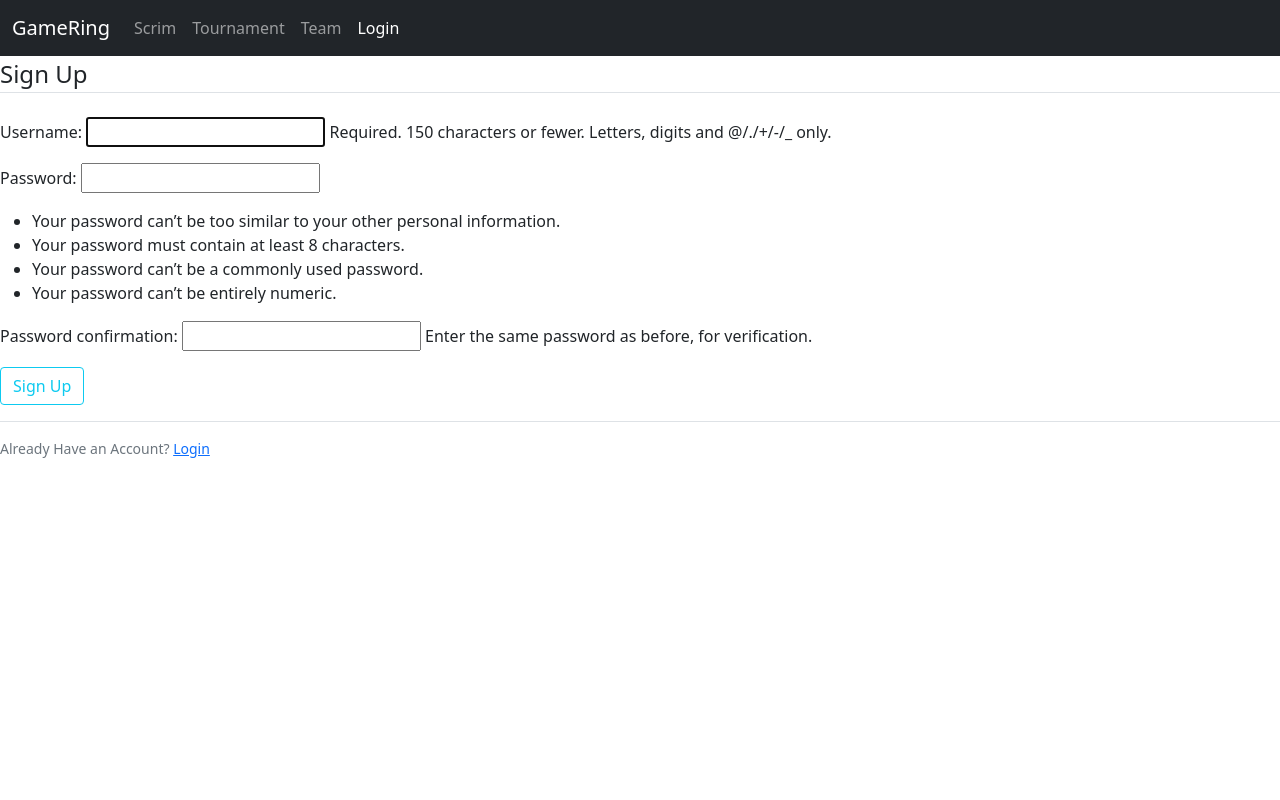
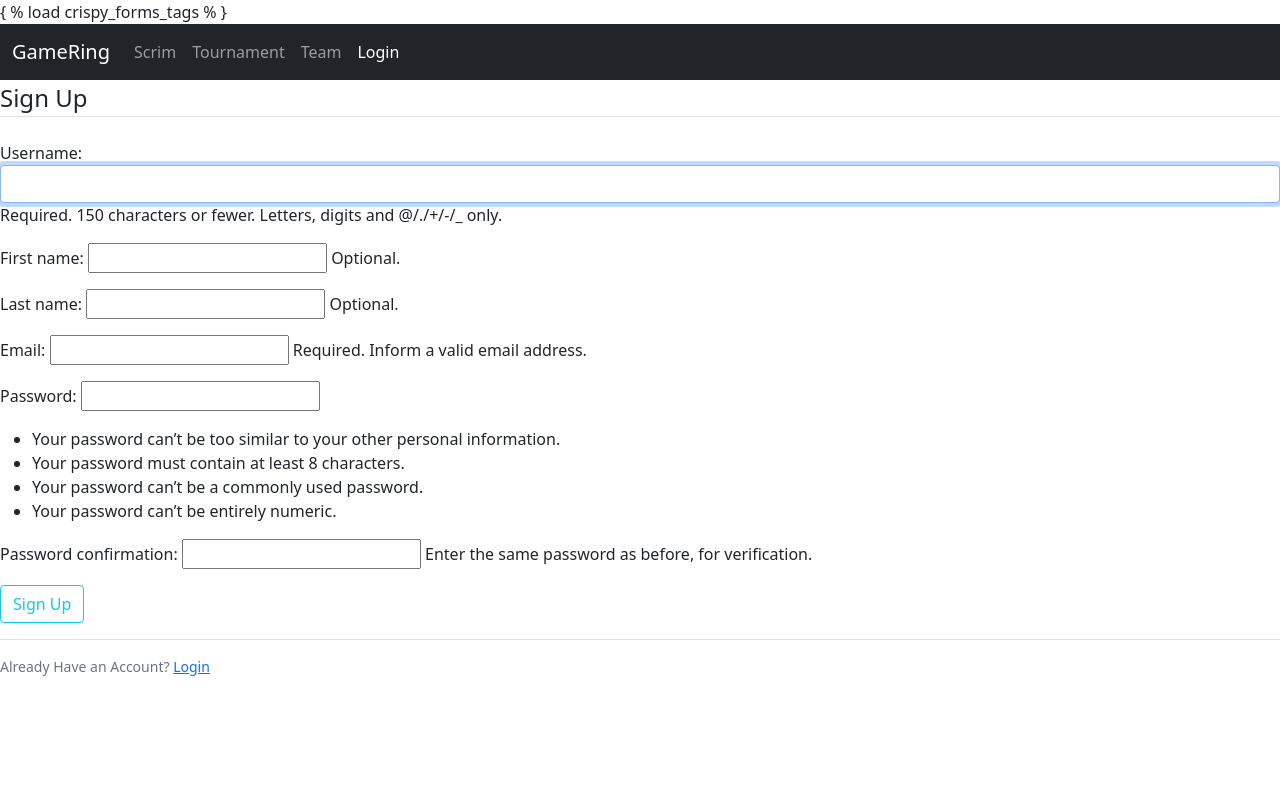
Before and after one commit to Chess3D/csce-315-webapp, a Django app: page /user/signup/ in a window 1280 px wide. Run offline with Django 3.2, Linux system fonts and the light colour scheme; some libraries are stand-ins or nearby versions.

Commit message:
Added Sign Up feature

```diff
--- a/GameRing/GameRing/settings.py
+++ b/GameRing/GameRing/settings.py
@@ -35,6 +35,7 @@
     'scrims.apps.ScrimsConfig',
     'teams.apps.TeamsConfig',
     'user.apps.UserConfig',
+    'crispy_forms',
     'django.contrib.admin',
     'django.contrib.auth',
     'django.contrib.contenttypes',
@@ -122,3 +123,5 @@
 # https://docs.djangoproject.com/en/3.1/howto/static-files/
 
 STATIC_URL = '/static/'
+
+CRISPY_TEMPLATE_PACK = 'bootstrap4'
--- /dev/null
+++ b/GameRing/user/forms.py
@@ -0,0 +1,22 @@
+from django import forms
+from django.contrib.auth.forms import UserCreationForm
+from django.contrib.auth.models import User
+
+
+class SignUpForm(UserCreationForm):
+    first_name = forms.CharField(max_length=30, required=False, help_text='Optional.')
+    last_name = forms.CharField(max_length=30, required=False, help_text='Optional.')
+    email = forms.EmailField(max_length=254, help_text='Required. Inform a valid email address.')
+
+    class Meta:
+        model = User
+        fields = ('username', 'first_name', 'last_name', 'email', 'password1', 'password2', )
+
+        widgets = {
+           'username': forms.TextInput(attrs={'class': 'form-control'}),
+           'first_name': forms.TextInput(attrs={'class': 'form-control'}),
+           'last_name': forms.TextInput(attrs={'class': 'form-control'}),
+           #'email': forms.EmailField(attrs={'class': 'form-control'}),
+           'password1': forms.PasswordInput(attrs={'class': 'form-control'}),
+           'password2': forms.PasswordInput(attrs={'class': 'form-control'}),
+        }
--- a/GameRing/user/templates/user/SignUp.html
+++ b/GameRing/user/templates/user/SignUp.html
@@ -1,6 +1,7 @@
 <link href="https://cdn.jsdelivr.net/npm/bootstrap@5.0.0-beta3/dist/css/bootstrap.min.css" rel="stylesheet" integrity="sha384-eOJMYsd53ii+scO/bJGFsiCZc+5NDVN2yr8+0RDqr0Ql0h+rP48ckxlpbzKgwra6" crossorigin="anonymous">
 <script src="https://cdn.jsdelivr.net/npm/bootstrap@5.0.0-beta3/dist/js/bootstrap.bundle.min.js" integrity="sha384-JEW9xMcG8R+pH31jmWH6WWP0WintQrMb4s7ZOdauHnUtxwoG2vI5DkLtS3qm9Ekf" crossorigin="anonymous"></script>
 
+{ % load crispy_forms_tags % }
 
 <!-- Top Nav Bar -->
 <nav class="navbar navbar-expand-lg navbar-dark bg-dark">
--- a/GameRing/user/urls.py
+++ b/GameRing/user/urls.py
@@ -1,9 +1,12 @@
-from django.urls import path
+from django.urls import path, include
 from . import views
+from django.conf.urls import url
+from django.contrib import admin
 
 urlpatterns = [
     path('login/', views.login, name='login'),
-    path('signup/', views.signup, name= 'signup'),
+    url(r'^signup/$', views.signup, name='signup'),
+    # path('signup/', views.signup, name= 'signup'),
     path('', views.home, name='home'),
 
 ]
--- a/GameRing/user/views.py
+++ b/GameRing/user/views.py
@@ -1,7 +1,9 @@
-from django.shortcuts import render
+from django.shortcuts import render, redirect
 from django.http import HttpResponse
 from django.contrib.auth.forms import UserCreationForm
 from django.contrib import messages
+from .forms import SignUpForm
+from django.contrib.auth import login, authenticate
 
 def login(request):
     return render(request, 'user/login.html')
@@ -11,12 +13,14 @@
 
 def signup(request):
     if request.method == 'POST':
-        form = UserCreationForm(request.POST)
+        form = SignUpForm(request.POST)
         if form.is_valid():
             form.save()
             username = form.cleaned_data.get('username')
-            message.success(request, f'Account created for user {username}')
-            return redirect('user/login.html')
+            raw_password = form.cleaned_data.get('password1')
+            user = authenticate(username=username, password=raw_password)
+            login(request, user)
+            return redirect('user/home')
     else:
-        form = UserCreationForm()
+        form = SignUpForm()
     return render(request, 'user/SignUp.html', {'form': form})
```
Also changed, not shown: GameRing/db.sqlite3, GameRing/user/templates/user/index.html (deleted).
